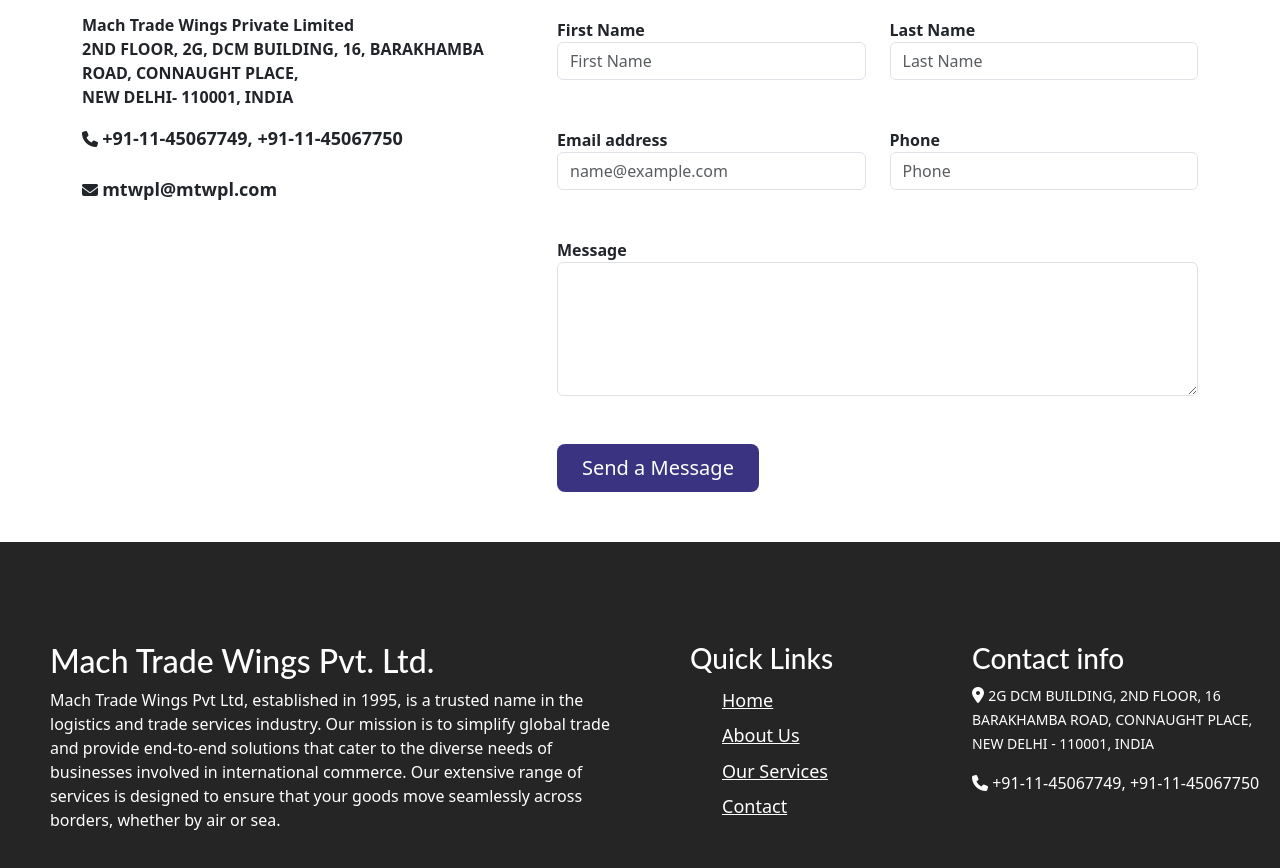
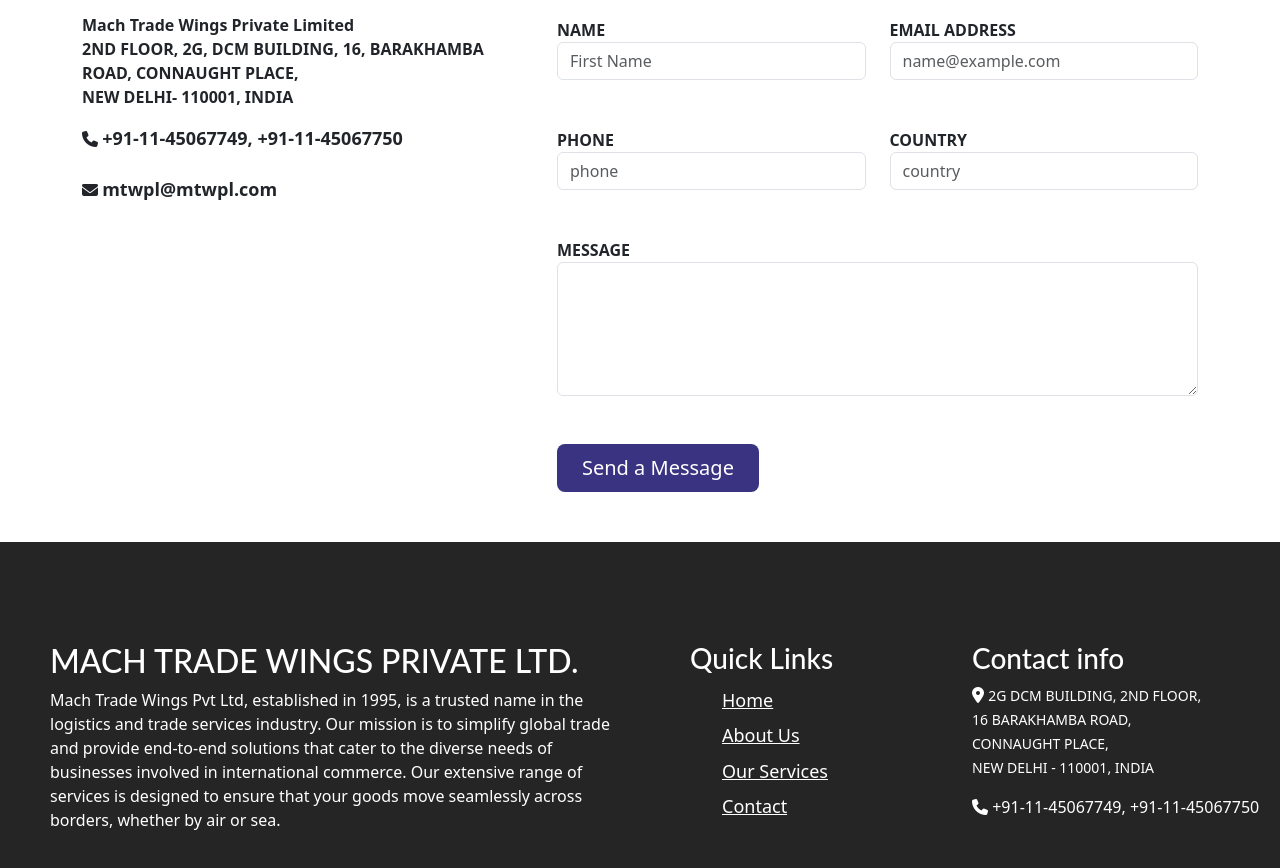
Before and after one commit to gunjansoni27/Freight-Forwarding, a plain HTML site: page Mach Trade Wings contact.html in a window 1280 px wide. Shown: the part 588-1456 px from the top of the page. Drawn offline with nearby package versions, Linux system fonts and the light colour scheme.

Commit message:
Update Mach Trade Wings contact.html

```diff
--- a/Mach Trade Wings contact.html
+++ b/Mach Trade Wings contact.html
@@ -286,30 +286,30 @@
           <form id="contact_form" name="contact_form" method="post" style="margin-top: 60px; margin-bottom: 50px;">
             <div class="mb-5 row">
               <div class="col">
-                <label style="font-weight: 700;">First Name</label>
+                <label style="font-weight: 700;">NAME</label>
                 <input type="text" required maxlength="50" class="form-control" id="first_name" name="first_name"
                   placeholder="First Name">
               </div>
               <div class="col">
-                <label style="font-weight: 700;">Last Name</label>
+                <label style="font-weight: 700;">EMAIL ADDRESS</label>
                 <input type="text" required maxlength="50" class="form-control" id="last_name" name="last_name"
-                  placeholder="Last Name">
+                  placeholder="name@example.com">
               </div>
             </div>
             <div class="mb-5 row">
               <div class="col">
-                <label for="email_addr" style="font-weight: 700;">Email address</label>
+                <label for="email_addr" style="font-weight: 700;">PHONE</label>
                 <input type="email" required maxlength="50" class="form-control" id="email_addr" name="email"
-                  placeholder="name@example.com">
+                  placeholder="phone">
               </div>
               <div class="col">
-                <label for="phone_input" style="font-weight: 700;">Phone</label>
+                <label for="phone_input" style="font-weight: 700;">COUNTRY</label>
                 <input type="tel" required maxlength="50" class="form-control" id="phone_input" name="Phone"
-                  placeholder="Phone">
+                  placeholder="country">
               </div>
             </div>
             <div class="mb-5">
-              <label for="message" style="font-weight: 700;">Message</label>
+              <label for="message" style="font-weight: 700;">MESSAGE</label>
               <textarea class="form-control" id="message" name="message" rows="5"></textarea>
             </div>
             <button type="submit" class="btn px-4 btn-lg" style="background-color: rgb(58, 51, 129); color: white;">Send
@@ -325,7 +325,7 @@
     <div class="container-fluid" style="background-color:#252525; padding-bottom: 100px; margin-bottom: 30px;">
       <div class="row">
         <div class="col-sm-6" style="color: white; padding-top: 100px; padding-left: 50px;">
-          <h2 style="font-family:'Lato';">Mach Trade Wings Pvt. Ltd.</h2>
+          <h2 style="font-family:'Lato';">MACH TRADE WINGS PRIVATE LTD. </h2>
           <p>Mach Trade Wings Pvt Ltd, established in 1995, is a trusted name in the logistics and trade services industry.
             Our mission is to simplify global trade and provide end-to-end solutions that cater to the diverse needs of businesses
             involved in international commerce. Our extensive range of services is designed to ensure that your goods move seamlessly
@@ -352,7 +352,10 @@
         <div class="col-sm-3" style="color: white; padding-top: 100px;">
           <h3 style="font-family:'Lato';">Contact info</h3>
           <i class="fa-solid fa-location-dot"></i>
-          <p style="display: flex; display: inline; font-size: 14px;">2G DCM BUILDING, 2ND FLOOR, 16 BARAKHAMBA ROAD, CONNAUGHT PLACE, NEW DELHI - 110001, INDIA</p>
+          <p style="display: flex; display: inline; font-size: 14px;">2G DCM BUILDING, 2ND FLOOR, <br>
+            16 BARAKHAMBA ROAD, <br>
+            CONNAUGHT PLACE, <br>
+            NEW DELHI - 110001, INDIA</p>
           <br>
           <i class="fa-solid fa-phone" style="padding-top: 20px;"></i>
           <p style="display: flex; display: inline; ">+91-11-45067749, +91-11-45067750</p>
```
